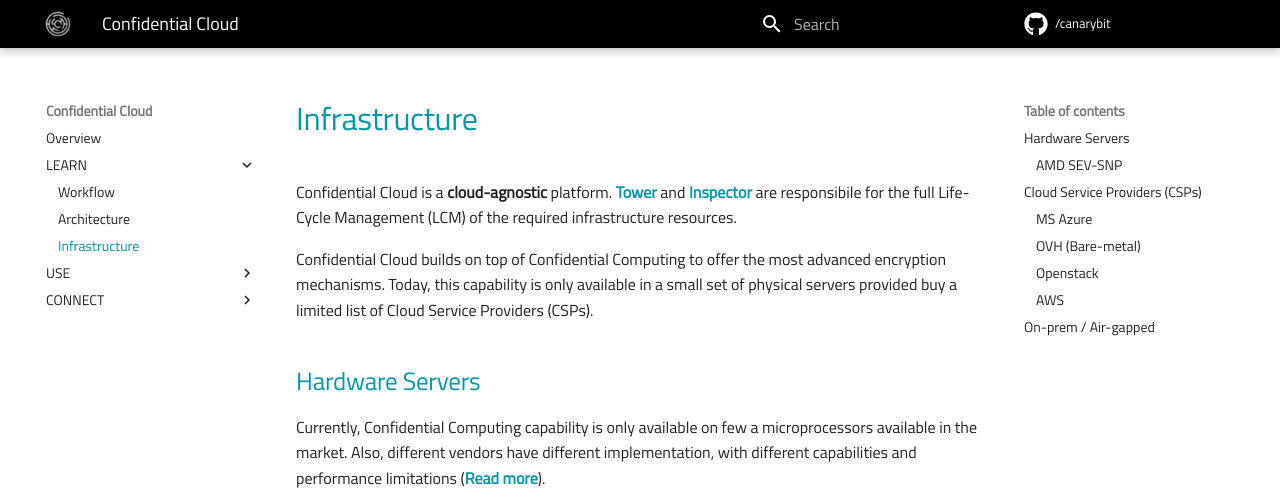
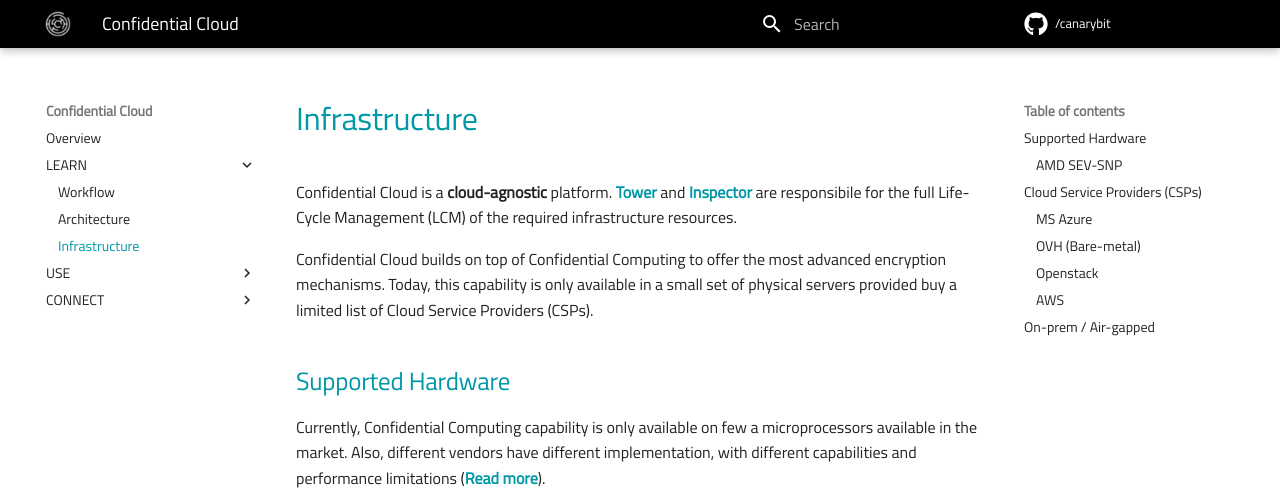
Before and after one commit to canarybit/cc-docs, an MkDocs documentation site: the page built from docs/infrastructure.md, in a window 1280 px wide and 900 px high. Shown: the top 490 px of the window. Built offline with MkDocs 1.6.1 and Material for MkDocs 9.7.7, drawn with Linux system fonts in a browser that asks for light colours.

Commit message:
Updates content

```diff
--- a/docs/infrastructure.md
+++ b/docs/infrastructure.md
@@ -4,7 +4,7 @@
 
 Confidential Cloud builds on top of Confidential Computing to offer the most advanced encryption mechanisms. Today, this capability is only available in a small set of physical servers provided buy a limited list of Cloud Service Providers (CSPs).
 
-## Hardware Servers
+## Supported Hardware
 
 Currently, Confidential Computing capability is only available on few a microprocessors available in the market.
 Also, different vendors have different implementation, with different capabilities and performance limitations ([Read more](https://www.canarybit.eu/comparing-confidential-computing-platforms/)).
```
